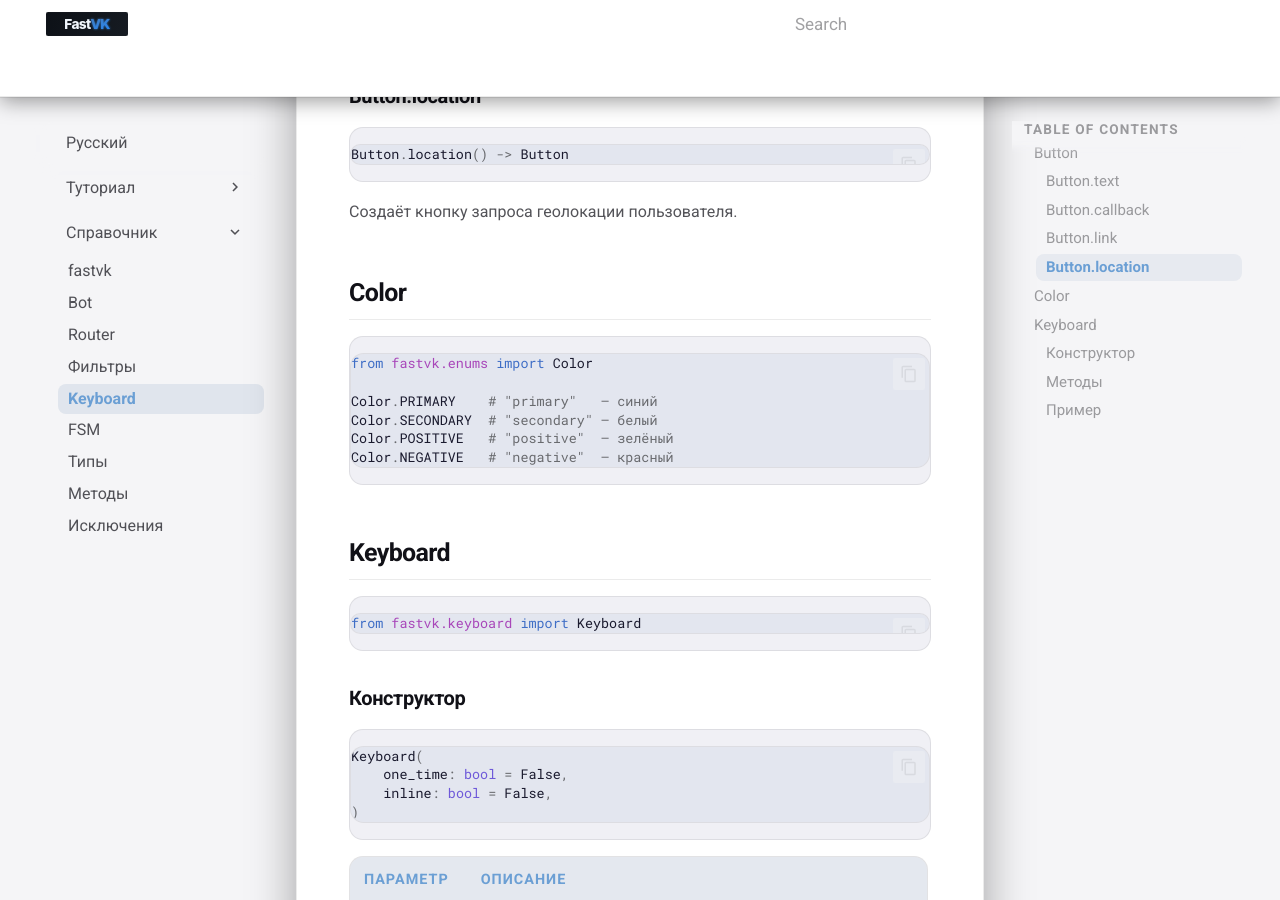
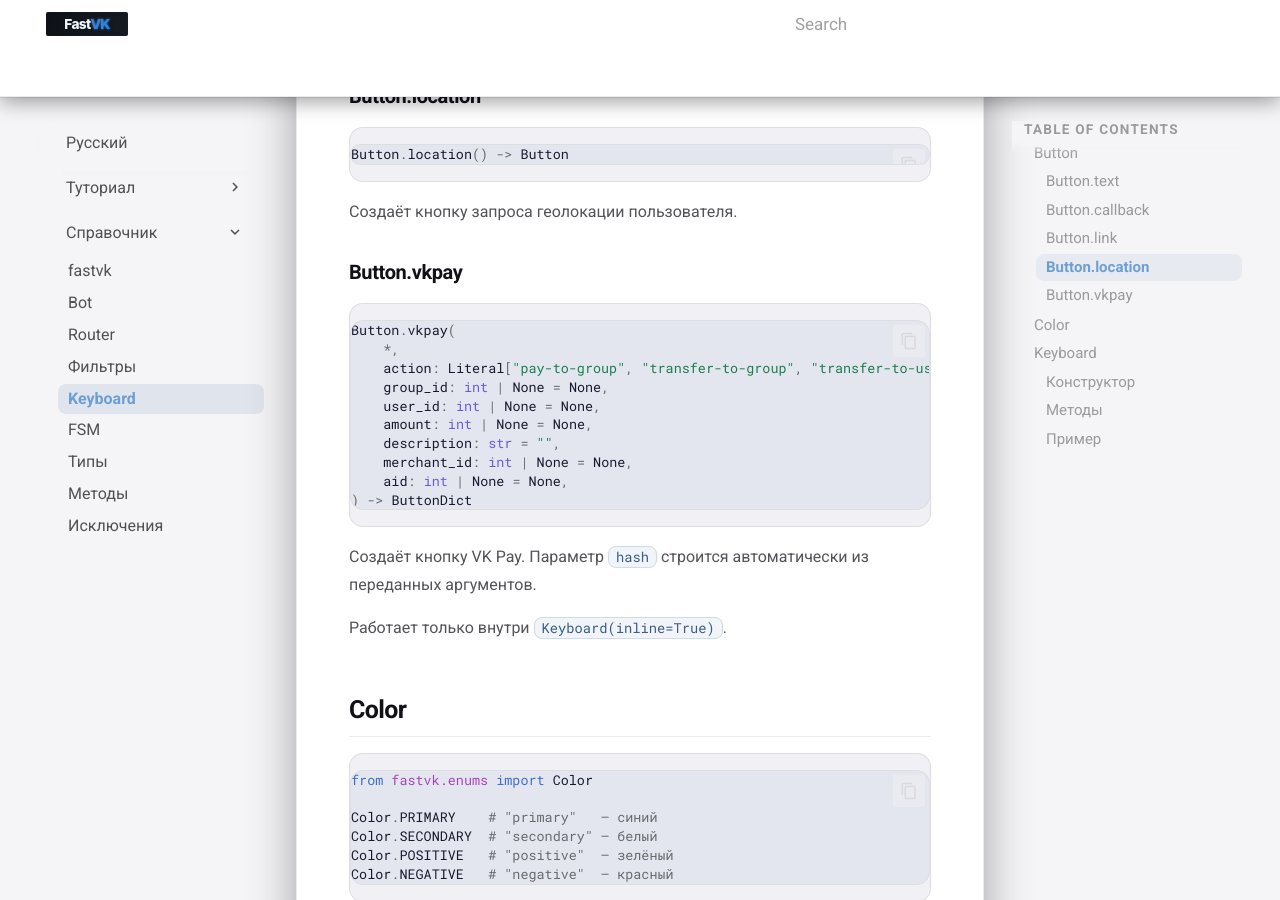
Before and after one commit to ndugram/fastvk, an MkDocs documentation site: the page built from docs/ru/reference/keyboard.md, in a window 1280 px wide and 900 px high, scrolled down 1142 px. Built offline with MkDocs 1.6.1 and Material for MkDocs 9.7.7, drawn with Linux system fonts in a browser that asks for light colours; comment, search, counter and statistics services are not loaded.

Commit message:
docs: update keyboard.md

````diff
--- a/docs/ru/reference/keyboard.md
+++ b/docs/ru/reference/keyboard.md
@@ -47,6 +47,25 @@ Button.location() -> Button
 ```
 
 Создаёт кнопку запроса геолокации пользователя.
+
+### Button.vkpay
+
+```python
+Button.vkpay(
+    *,
+    action: Literal["pay-to-group", "transfer-to-group", "transfer-to-user"] = "pay-to-group",
+    group_id: int | None = None,
+    user_id: int | None = None,
+    amount: int | None = None,
+    description: str = "",
+    merchant_id: int | None = None,
+    aid: int | None = None,
+) -> ButtonDict
+```
+
+Создаёт кнопку VK Pay. Параметр `hash` строится автоматически из переданных аргументов.
+
+Работает только внутри `Keyboard(inline=True)`.
 
 ## Color
 
````
